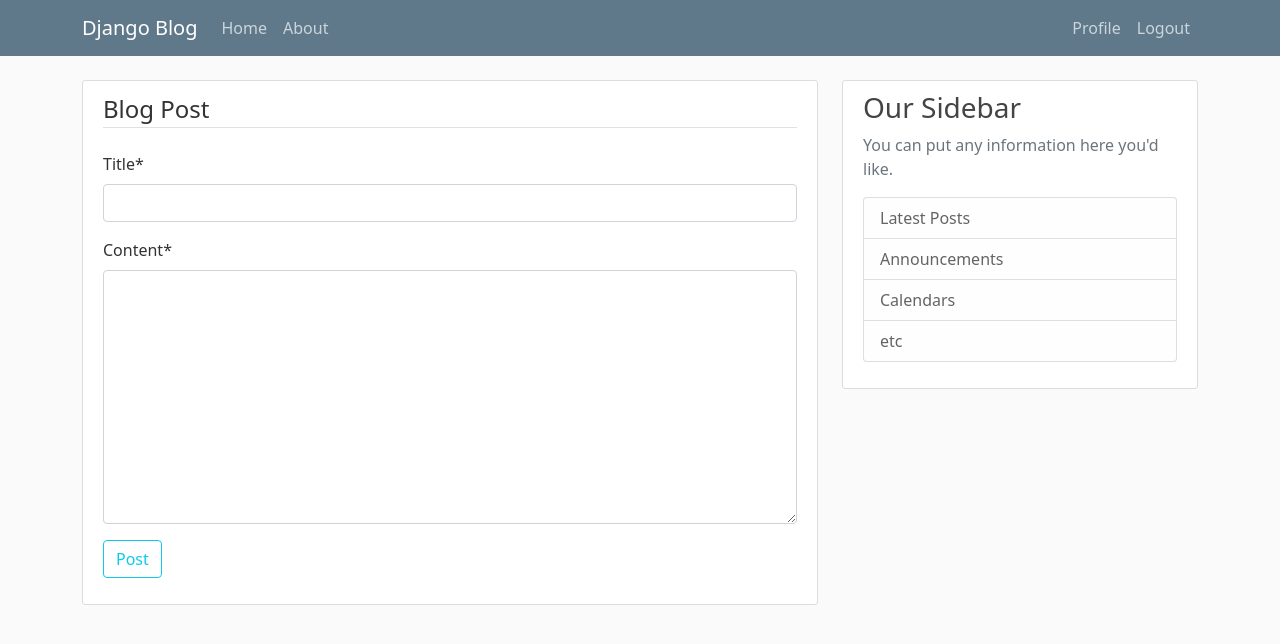
After one commit to Jaywomack/django_project_blog, a Django app: page /post/new/ in a window 1280 px wide. The commit adds this page. Shown: the top 644 px of the page. Run offline with Django 3.2, Linux system fonts and the light colour scheme; a user stored in the database is signed in; some libraries are stand-ins or nearby versions.

Commit message:
Changed to class based views and created CRUD functionality

```diff
--- a/blog/models.py
+++ b/blog/models.py
@@ -1,6 +1,7 @@
 from django.db import models
 from django.utils import timezone
 from django.contrib.auth.models import User
+from django.urls import reverse
 
 
 class Post(models.Model):
@@ -11,3 +12,6 @@ class Post(models.Model):
 
     def __str__(self):
         return self.title
+
+    def get_absolute_url(self):
+        return reverse('post-detail', kwargs={'pk': self.pk})
--- a/blog/templates/blog/home.html
+++ b/blog/templates/blog/home.html
@@ -12,7 +12,7 @@
                     <a class="mr-2" href="#">{{ post.author }}</a>
                     <small class="text-muted">{{ post.date_posted | date:"M d, Y" }}</small>
                 </div>
-                <h2><a class="article-title" href="#">{{ post.title }}</a></h2>
+                <h2><a class="article-title" href="{% url 'post-detail' post.id %}">{{ post.title }}</a></h2>
                 <p class="article-content">{{ post.content }}</p>
             </div>
         </article>
--- /dev/null
+++ b/blog/templates/blog/post_form.html
@@ -0,0 +1,16 @@
+{% extends "blog/base.html" %}
+{% load crispy_forms_tags %}
+{% block content %}
+    <div class="content-section">
+        <form method="POST">
+            {% csrf_token %}
+            <fieldset class="form-group">
+                <legend class="border-bottom mb-4">Blog Post</legend>
+                {{ form|crispy }}
+            </fieldset>
+            <div class="form-group">
+                <button class="btn btn-outline-info mb-3" type="submit">Post</button>
+            </div>
+        </form>
+    </div>
+{% endblock content %}
--- a/blog/urls.py
+++ b/blog/urls.py
@@ -1,7 +1,16 @@
 from django.urls import path
+from .views import (PostListView,
+                    PostDetailView,
+                    PostCreateView,
+                    PostUpdateView,
+                    PostDeleteView)
 from . import views
 
 urlpatterns = [
-    path('', views.home, name='blog-home'),
+    path('', PostListView.as_view(), name='blog-home'),
+    path('post/<int:pk>/', PostDetailView.as_view(), name='post-detail'),
+    path('post/new/', PostCreateView.as_view(), name='post-create'),
+    path('post/<int:pk>/update/', PostUpdateView.as_view(), name='post-update'),
+    path('post/<int:pk>/delete/', PostDeleteView.as_view(), name='post-delete'),
     path('about/', views.about, name='blog-about')
 ]
--- a/blog/views.py
+++ b/blog/views.py
@@ -1,13 +1,57 @@
 from django.shortcuts import render
-from django.http import HttpResponse
+from django.contrib.auth.mixins import LoginRequiredMixin, UserPassesTestMixin
+from django.views.generic import (ListView,
+                                  DetailView,
+                                  CreateView,
+                                  UpdateView,
+                                  DeleteView)
 from .models import Post
 
 
-def home(request):
-    context = {
-        'posts': Post.objects.all()
-    }
-    return render(request, 'blog/home.html', context)
+class PostListView(ListView):
+    model = Post
+    template_name = 'blog/home.html'
+    context_object_name = 'posts'
+    ordering = ['-date_posted']
+
+
+class PostDetailView(DetailView):
+    model = Post
+
+
+class PostCreateView(LoginRequiredMixin, CreateView):
+    model = Post
+    fields = ['title', 'content']
+
+    def form_valid(self, form):
+        form.instance.author = self.request.user
+        return super().form_valid(form)
+
+
+class PostUpdateView(LoginRequiredMixin, UserPassesTestMixin, UpdateView):
+    model = Post
+    fields = ['title', 'content']
+
+    def form_valid(self, form):
+        form.instance.author = self.request.user
+        return super().form_valid(form)
+
+    def test_func(self):
+        post = self.get_object()
+        if self.request.user == post.author:
+            return True
+        return False
+
+
+class PostDeleteView(LoginRequiredMixin, UserPassesTestMixin, DeleteView):
+    model = Post
+    success_url = '/'
+
+    def test_func(self):
+        post = self.get_object()
+        if self.request.user == post.author:
+            return True
+        return False
 
 
 def about(request):
```
Also changed, not shown: blog/templates/blog/post_confirm_delete.html (added, +17 -0 lines), blog/templates/blog/post_detail.html (added, +21 -0 lines), db.sqlite3.
